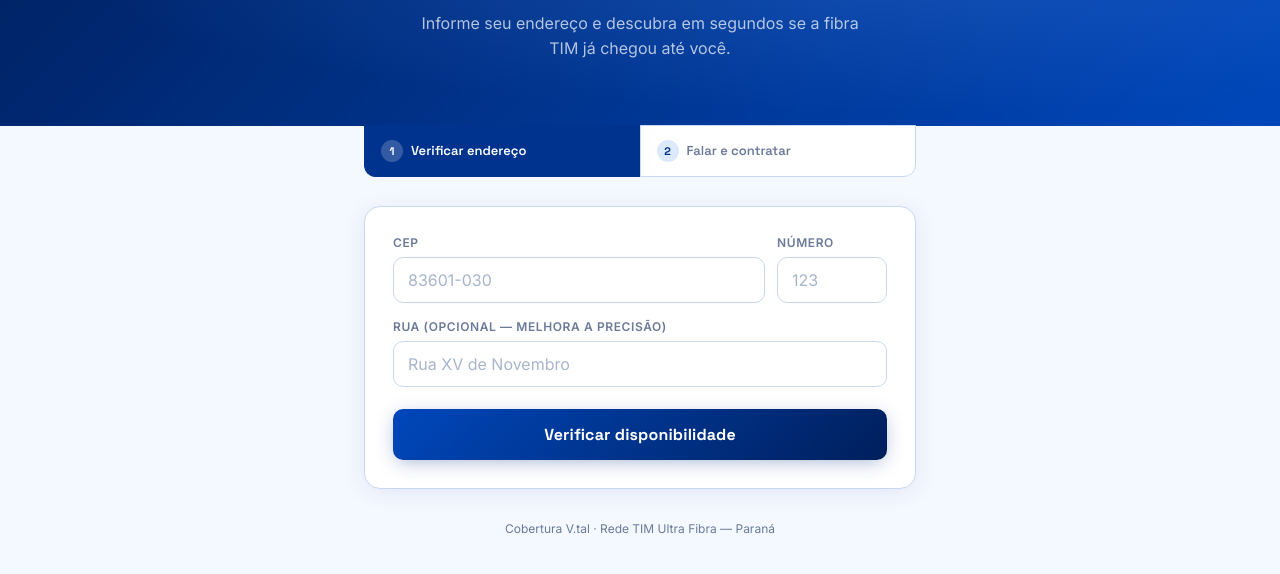
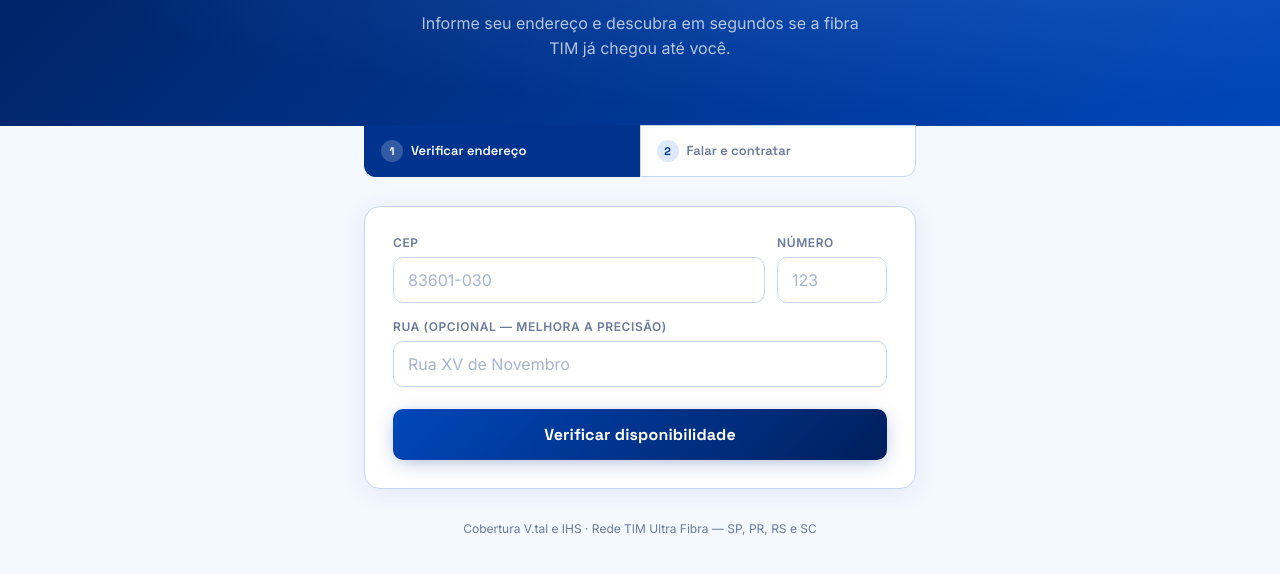
Before and after one commit to phbottura-svg/viabilidade-fibra, a plain HTML site: page static/index.html in a window 1280 px wide. Shown: the part 258-832 px from the top of the page. Drawn offline with Linux system fonts and the light colour scheme.

Commit message:
Rodape e README refletem os 4 estados
A base passou a ter SP, PR, RS e SC (6.615.756 enderecos), mas o rodape ainda
dizia "Paraná" -- quem chegava de anuncio paulista lia que a cobertura era de
outro estado.

O README tambem documentava um procedimento errado: mandava fazer redeploy
para atualizar a base. O cobertura.db e um bind mount em /data/viabilidade,
entao deploy nenhum troca o arquivo. Substitui pelo procedimento real, e
registrei as tres armadilhas da geracao do banco (zfill do CEP, numero como
texto exato e a normalizacao de logradouro que descarta acentos) -- a primeira
delas e o que mantinha SP invisivel mesmo com os dados carregados.

Co-Authored-By: Claude Opus 5 <noreply@anthropic.com>

```diff
--- a/static/index.html
+++ b/static/index.html
@@ -426,7 +426,7 @@ src="https://www.facebook.com/tr?id=1747146199969241&ev=PageView&noscript=1"
     </div>
   </div>
 
-  <p class="foot">Cobertura V.tal · Rede TIM Ultra Fibra — Paraná</p>
+  <p class="foot">Cobertura V.tal e IHS · Rede TIM Ultra Fibra — SP, PR, RS e SC</p>
 </div>
 
 <script>
```
Also changed, not shown: 1 other file.
